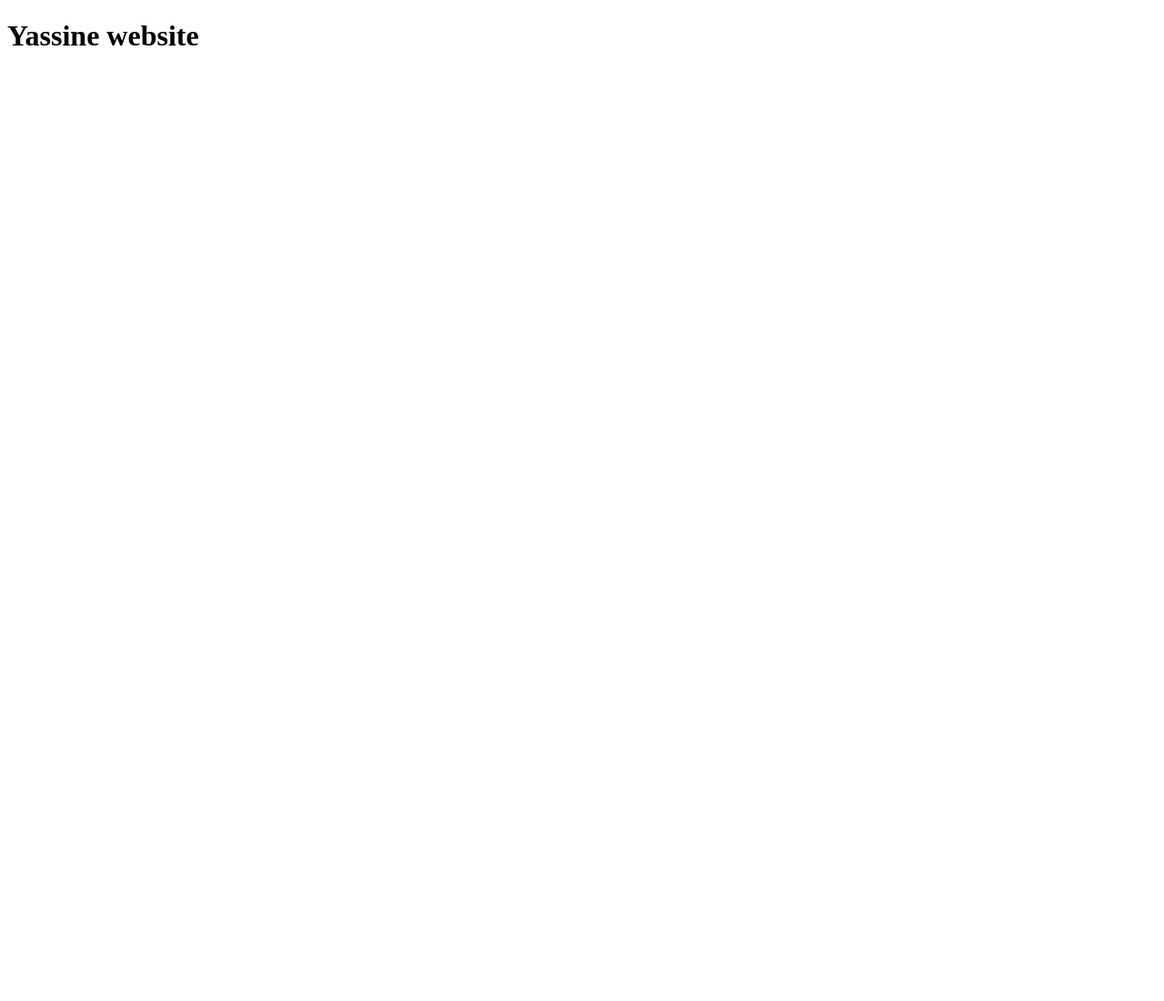
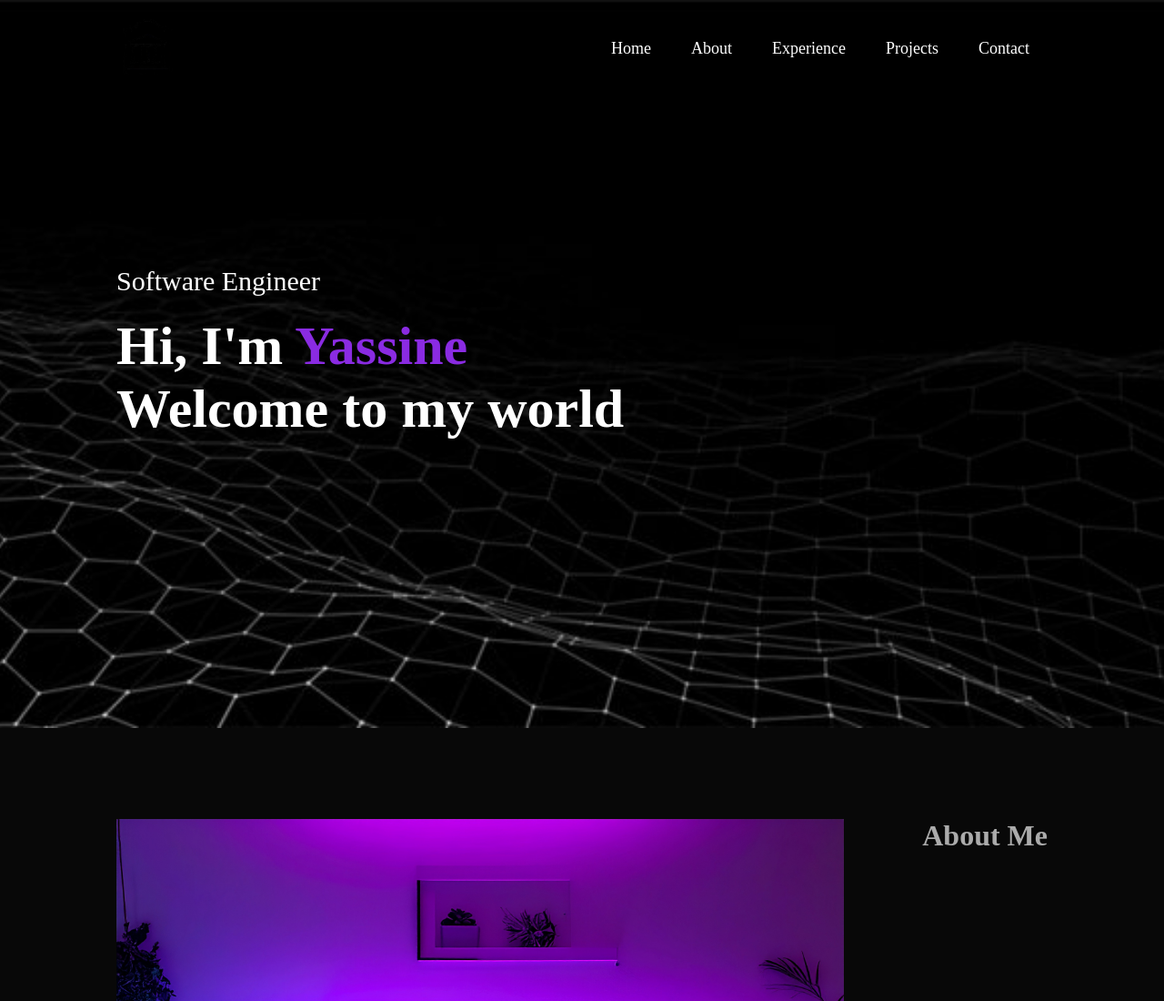
Before and after one commit to YassineSahli04/YassineSahli04.github.io, a plain HTML site: page index.html in a window 1280 px wide. Shown: the top 1100 px of the page at 91% size. Before the commit the page ends 800 px from the top, so only its background shows below. Drawn offline with Linux system fonts and the light colour scheme.

Commit message:
added the home page

```diff
--- a/index.html
+++ b/index.html
@@ -1,5 +1,45 @@
 <!DOCTYPE html>
+<html lang="en">
 <head>
-    <title>Yassine</title>
+    <meta charset="UTF-8">
+    <meta name="viewport" content="width=device-width, initial-scale=1.0">
+    <link rel="stylesheet" href="style.css">
+    <title>Personal Website</title>
 </head>
-<h1>Yassine website</h1>
+<body>
+
+    <div id="header">
+        <div class="container">
+            <nav>
+                <img src="image/uottawalogo.png" class="logo">
+                <ul>
+                    <li><a href="#">Home</a></li>
+                    <li><a href="#">About</a></li>
+                    <li><a href="#">Experience</a></li>
+                    <li><a href="#">Projects</a></li>
+                    <li><a href="#">Contact</a></li>
+                </ul>
+            </nav>
+            <div class="header-text">
+                <p>Software Engineer</p>
+                <h1>Hi, I'm <span>Yassine</span><br> Welcome to my world</h1>
+            </div>
+        </div>
+
+    </div>
+    <div id="about">
+        <div class="container">
+            <div class ='row'>
+                <div class="row1">
+                    <img src="image/aboutme.jpg" class="about-me-image">
+                </div>
+                <div class="row2">
+                    <h1>About Me</h1>
+                </div>
+            </div>
+        </div>
+    </div>
+
+
+</body>
+</html>
--- /dev/null
+++ b/style.css
@@ -0,0 +1,88 @@
+*{
+    margin: 0;
+    padding: 0;
+    font-family: 'Poppins','sans-serif';
+    box-sizing: border-box;
+}
+body{
+    background: #080808;
+    color: #fff
+}
+#header{
+    width: 100%;
+    height: 100vh;
+    background-image: url(image/black_backgroud.jpg);
+    background-size: cover;
+    background-position: center;
+}
+.container{
+    padding: 20px;
+    padding-left: 10%;
+    padding-right: 10%;
+}
+
+nav{
+    display: flex;
+    align-items: center;
+    justify-content: space-between;
+    flex-wrap: wrap;
+}
+
+.logo{
+    width: 70px;
+}
+
+nav ul li{
+    display: inline-block;
+    list-style: none;
+    margin: 10px 20px;
+}
+
+nav ul li a{
+    color: white;
+    text-decoration: none;
+    font-size: 18px;
+    position: relative;
+}
+nav ul li a::after{
+    content:'';
+    width:0;
+    height:3px;
+    background: #8a2be2;
+    position: absolute;
+    left:0;
+    bottom:-6px;
+    transition: 0.2s;
+}
+nav ul li a:hover::after{
+    width: 100%;
+}
+
+.header-text{
+    margin-top: 20%;
+    font-size: 30px;
+}
+
+.header-text h1{
+    font-size: 60px;
+    margin-top: 20px;
+}
+
+.header-text h1 span{
+    color:blueviolet;
+}
+
+/* ----------------About Me-----------------*/
+#about{
+    padding: 80px 0;
+    color: #ababab;
+}
+.row{
+    display: flex;
+    justify-content: space-between;
+    flex-wrap: wrap;
+}
+.about-me-image{
+    width: 800px;
+    height: auto;
+}
```
Also changed, not shown: image/aboutme.jpg (added), image/black_backgroud.jpg (added), image/uottawalogo.png (added).
